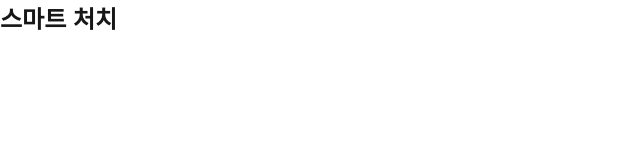
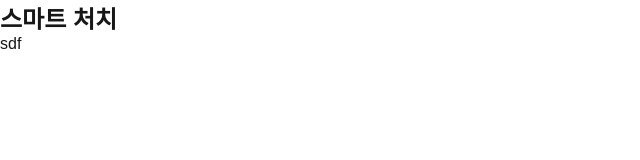
Before and after one commit to leejinseok/smart-church-front, a Next.js app: page / in a window 1280 px wide. Shown: the top 160 px of the page, without its empty margins (0-640 px from the left). Built offline with nearby package versions, Linux system fonts and the light colour scheme.

Commit message:
update - 프리티어 설정

```diff
--- a/package.json
+++ b/package.json
@@ -20,6 +20,7 @@
     "@types/react-dom": "^18",
     "eslint": "^8",
     "eslint-config-next": "14.2.12",
+    "prettier": "^3.3.3",
     "typescript": "^5"
   }
 }
--- /dev/null
+++ b/src/app/components/Footer/Footer.tsx
@@ -0,0 +1,3 @@
+export default function Footer() {
+  return <footer></footer>;
+}
--- a/src/app/page.tsx
+++ b/src/app/page.tsx
@@ -4,6 +4,11 @@
   return (
     <>
       <Header />
+      <main>
+        <div>
+          <p>sdf</p>
+        </div>
+      </main>
     </>
   );
 }
```
Also changed, not shown: src/app/components/Header/Header.tsx (+5 -5 lines), 2 other files (tests, documents, lock files or other folders).
